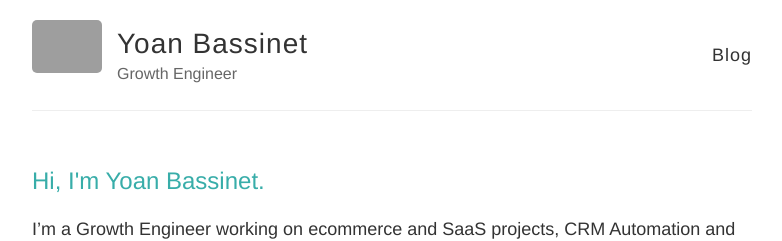
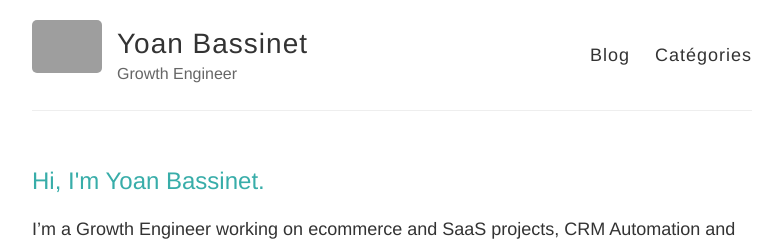
Before and after one commit to yuun88/yuun88.github.io, a Jekyll site: the page built from index.html, in a window 1280 px wide. Shown: the top 241 px of the page, without its empty margins (248-1030 px from the left). Built offline with Jekyll 4.4.1, drawn with Linux system fonts in a browser that asks for light colours; grey boxes are pictures that could not be loaded.

Commit message:
update default

```diff
--- a/_layouts/default.html
+++ b/_layouts/default.html
@@ -27,6 +27,7 @@
 
           <nav>
 			  <a href="{{ site.baseurl }}/blog">Blog</a>
+			  <a href="{{ site.baseurl }}/categories">Catégories</a>
           </nav>
         </header>
       </div>
```
